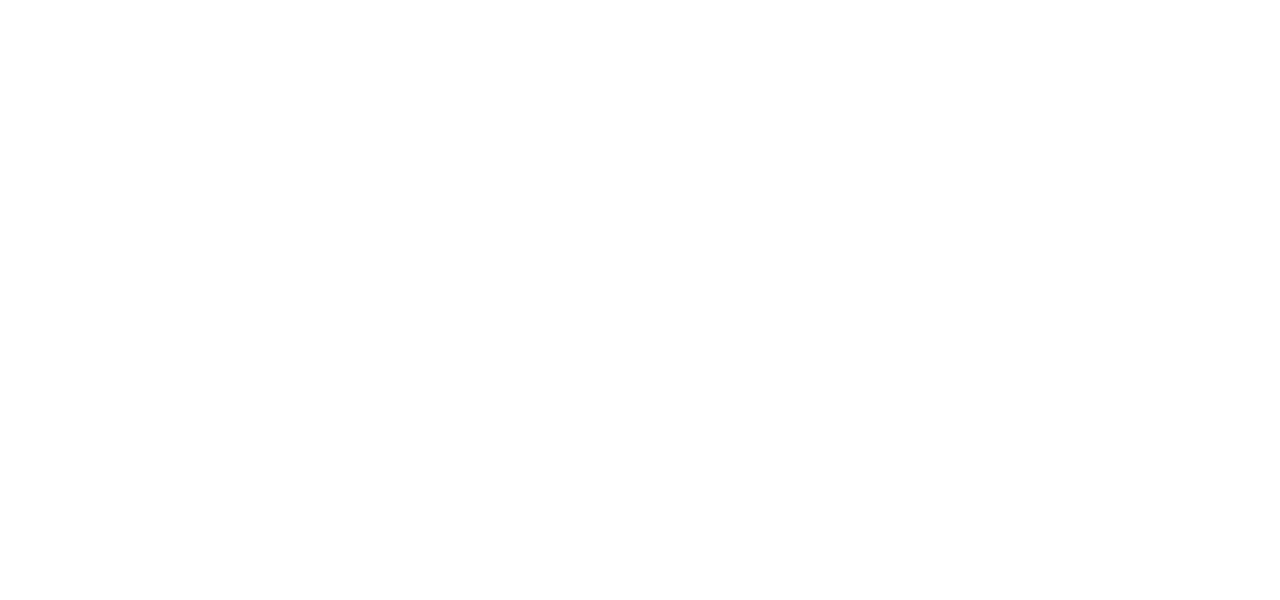
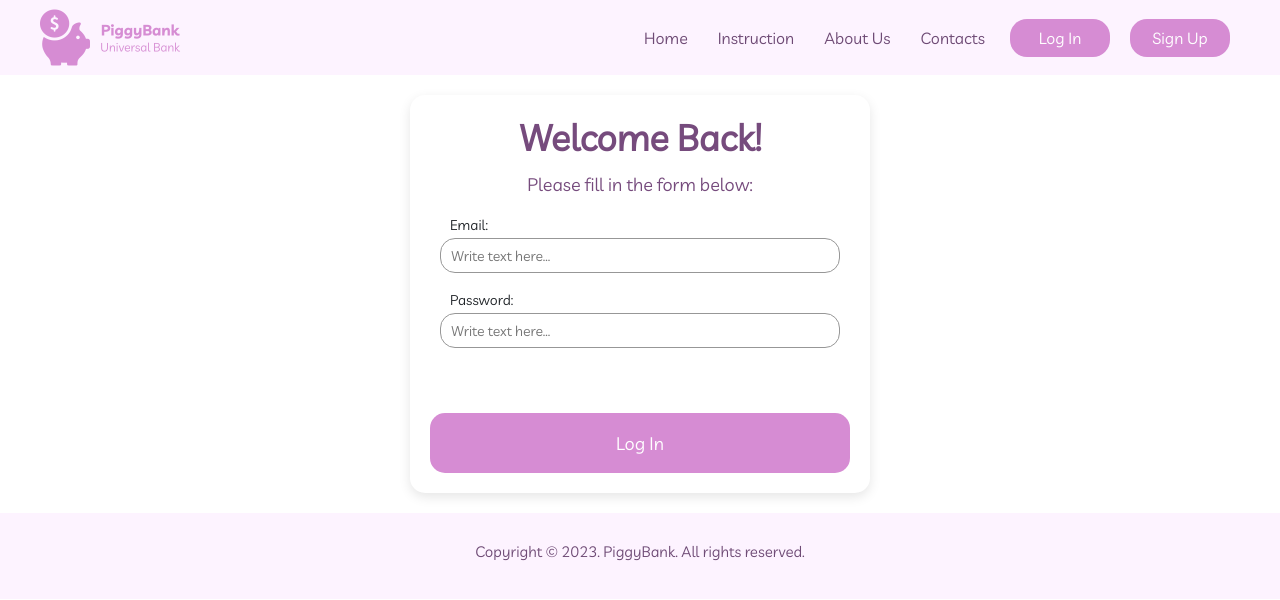
Before and after one commit to YapieRT/piggy-bank-ui, a React (Create React App) app: page /adminpanel in a window 1280 px wide. Before the commit this address had no page. Shown: the top 600 px of the page. Built offline with nearby package versions, Linux system fonts and the light colour scheme.

Commit message:
Reworked Header

```diff
--- a/src/App.js
+++ b/src/App.js
@@ -13,6 +13,7 @@
         <Routes>
           <Route path='/' element={<MainPage />} />
           <Route path='/user' element={<UserPage />} />
+          <Route path='/adminpanel' element={<UserPage />} />
         </Routes>
       </Router>
     </div>
--- a/src/components/header/header.js
+++ b/src/components/header/header.js
@@ -6,6 +6,31 @@
 function Header() {
   const [showBurgerMenu, setShowBurgerMenu] = useState(false);
 
+  const tokenExists = localStorage.getItem('token') !== null;
+
+  const headerButtons = () => {
+    if (tokenExists) {
+      return (
+        <>
+          <Link to='/user#profile'>
+            <button className='button'>Profile</button>
+          </Link>
+        </>
+      );
+    } else {
+      return (
+        <>
+          {' '}
+          <Link to='/user#login'>
+            <button className='button'>Log In</button>
+          </Link>
+          <Link to='/user#signup'>
+            <button className='button'>Sign Up</button>
+          </Link>
+        </>
+      );
+    }
+  };
   const handleMenuClick = () => {
     setShowBurgerMenu(!showBurgerMenu);
   };
@@ -45,14 +70,7 @@
             Contacts
           </li>
         </ul>
-        <div className='buttons-container'>
-          <Link to='/user#login'>
-            <button className='button'>Log In</button>
-          </Link>
-          <Link to='/user#signup'>
-            <button className='button'>Sign Up</button>
-          </Link>
-        </div>
+        <div className='buttons-container'>{headerButtons()}</div>
       </nav>
     </header>
   );
--- /dev/null
+++ b/src/containers/admin-panel/AdminPanel.js
@@ -0,0 +1,5 @@
+function AdminPanel() {
+  return;
+}
+
+export default AdminPanel;
```
